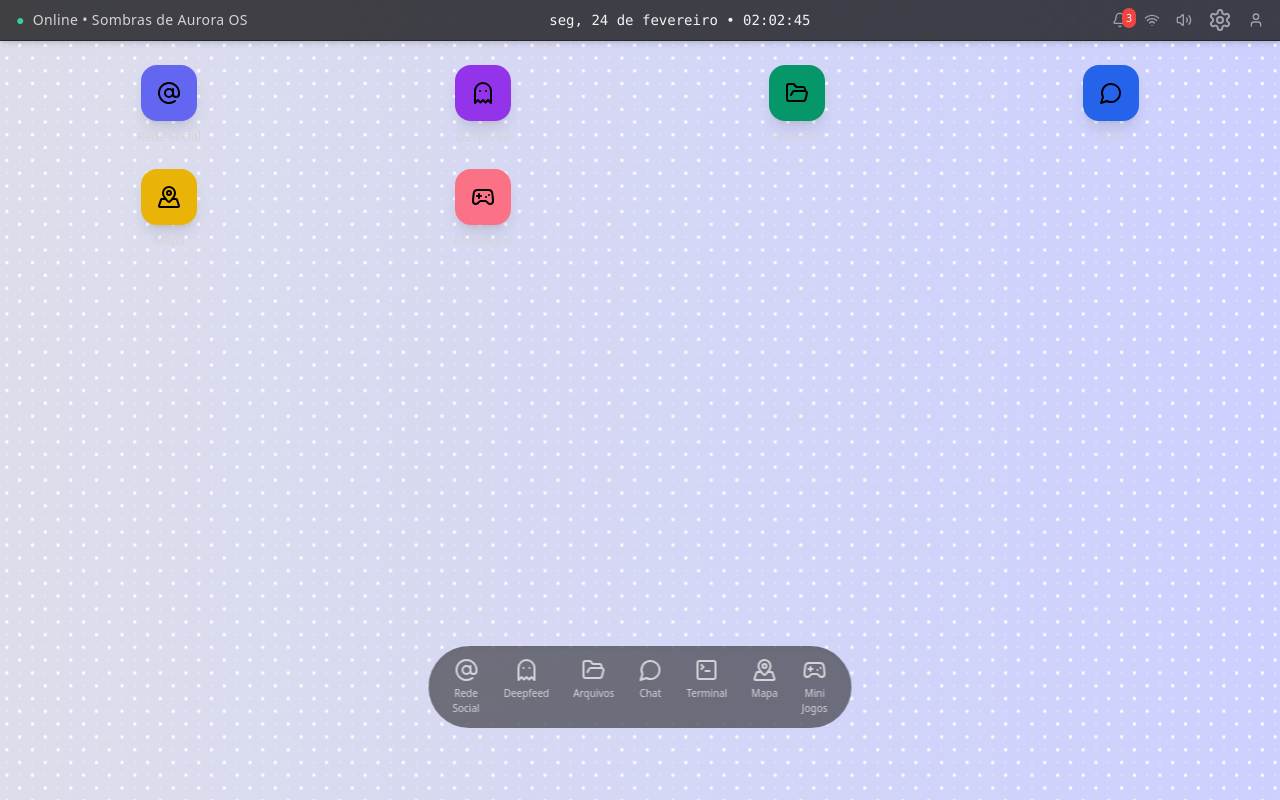
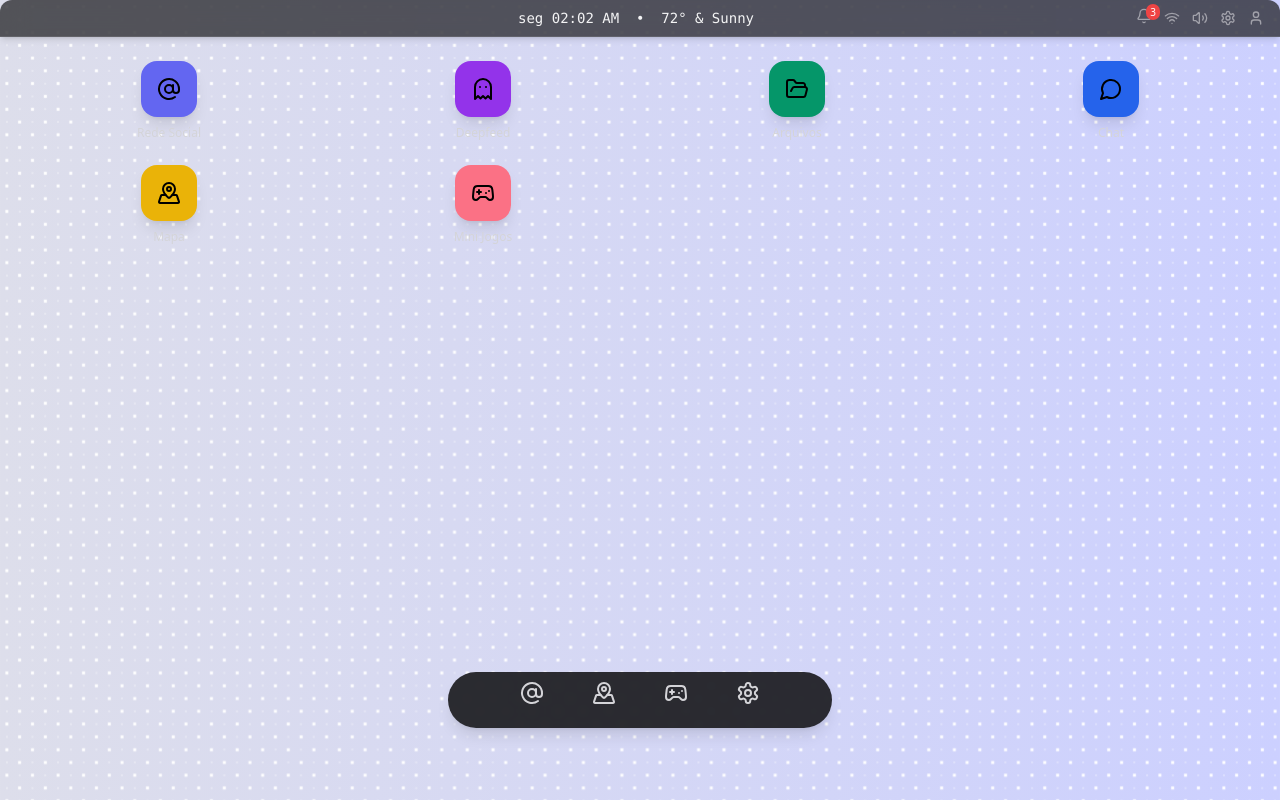
Before and after one commit to ThaisFReis/Sombras-de-Aurora, a React (Vite) app: page / in a window 1280 px wide. Built offline with nearby package versions, Linux system fonts and the light colour scheme; a web font is replaced by a local one.

Commit message:
feat: add tailwind-rounded-out dependency and enhance Dock and SystemHeader components with improved layout and animations

```diff
--- a/package.json
+++ b/package.json
@@ -38,6 +38,7 @@
     "react-toastify": "^10.0.5",
     "sass": "^1.77.8",
     "tailwind-merge": "^2.4.0",
+    "tailwind-rounded-out": "^1.0.1",
     "update-browserslist-db": "^1.1.3",
     "yup": "^1.4.0",
     "zustand": "^5.0.5"
--- a/src/components/Dock.tsx
+++ b/src/components/Dock.tsx
@@ -6,61 +6,171 @@ import {
   SquareTerminal,
   AtSign,
   Gamepad2,
+  Settings,
 } from "lucide-react";
+import { useState, useRef, useEffect } from "react";
+import { motion, AnimatePresence } from "framer-motion";
 
 interface DockProps {
   onSelectApp: (app: string | null) => void;
   activeApp: string | null;
 }
 
-const apps = [
+const categories = [
   {
-    id: "feed",
-    name: "Rede Social",
+    id: "social",
     icon: <AtSign />,
-  },
-  { id: "forum", name: "Deepfeed", icon: <Ghost /> },
-  {
-    id: "arquivos",
-    name: "Arquivos",
-    icon: <FolderOpen />,
-    color: "bg-emerald-600",
+    apps: [
+      { id: "feed", name: "Rede Social", icon: <AtSign /> },
+      { id: "forum", name: "Deepfeed", icon: <Ghost /> },
+      { id: "chat", name: "Chat", icon: <MessageCircle /> },
+    ],
   },
   {
-    id: "chat",
-    name: "Chat",
-    icon: <MessageCircle />,
+    id: "navegacao",
+    icon: <MapPinned />,
+    apps: [{ id: "map", name: "Mapa", icon: <MapPinned /> }],
   },
   {
-    id: "terminal",
-    name: "Terminal",
-    icon: <SquareTerminal />,
+    id: "jogos",
+    icon: <Gamepad2 />,
+    apps: [{ id: "minigames", name: "Mini Jogos", icon: <Gamepad2 /> }],
   },
   {
-    id: "map",
-    name: "Mapa",
-    icon: <MapPinned />,
-  },
-  {
-    id: "minigames",
-    name: "Mini Jogos",
-    icon: <Gamepad2 />,
+    id: "sistema",
+    icon: <Settings />,
+    apps: [
+      { id: "arquivos", name: "Arquivos", icon: <FolderOpen /> },
+      { id: "terminal", name: "Terminal", icon: <SquareTerminal /> },
+      { id: "settings", name: "Configurações", icon: <Settings /> },
+    ],
   },
 ];
 
 export const Dock = ({ onSelectApp, activeApp }: DockProps) => {
+  const [openCategory, setOpenCategory] = useState<string | null>(null);
+  const submenuRef = useRef<HTMLDivElement | null>(null);
+  const dockRef = useRef<HTMLDivElement | null>(null);
+  const [isHoveringDock, setIsHoveringDock] = useState(false);
+  const [isHoveringMenu, setIsHoveringMenu] = useState(false);
+
+  useEffect(() => {
+    if (!isHoveringDock && !isHoveringMenu) {
+      const timeout = setTimeout(() => setOpenCategory(null), 200); // delay para transição suave
+      return () => clearTimeout(timeout);
+    }
+  }, [isHoveringDock, isHoveringMenu]);
+
+  const handleCategoryClick = (categoryId: string) => {
+    setOpenCategory((prev) => (prev === categoryId ? null : categoryId));
+  };
+
+  // Fechar submenu ao clicar fora
+  useEffect(() => {
+    const handleClickOutside = (event: MouseEvent) => {
+      const target = event.target as Node;
+      if (
+        submenuRef.current &&
+        !submenuRef.current.contains(target) &&
+        dockRef.current &&
+        !dockRef.current.contains(target)
+      ) {
+        setOpenCategory(null);
+      }
+    };
+
+    document.addEventListener("mousedown", handleClickOutside);
+    return () => document.removeEventListener("mousedown", handleClickOutside);
+  }, []);
+
   return (
-    <div className="absolute bottom-4 left-1/2 -translate-x-1/2 flex gap-6 bg-zinc-800/60 rounded-full px-6 py-3 shadow-inner backdrop-blur-md">
-      {apps.map((app) => (
-        <button
-          key={app.id + "dock"}
-          onClick={() => onSelectApp(activeApp === app.id ? null : app.id)}
-          className="flex flex-col items-center text-zinc-300 hover:text-white"
-        >
-          {app.icon}
-          <span className="text-[10px] mt-1">{app.name}</span>
-        </button>
-      ))}
+    <div className="relative z-50">
+      {/* Submenu global */}
+      <AnimatePresence>
+        {openCategory && (
+          <motion.div
+            ref={submenuRef}
+            onMouseEnter={() => setIsHoveringMenu(true)}
+            onMouseLeave={() => setIsHoveringMenu(false)}
+            initial={{ opacity: 0, scale: 0.95 }}
+            animate={{ opacity: 1, scale: 1 }}
+            exit={{ opacity: 0, scale: 0.95 }}
+            transition={{ duration: 0.25, ease: "easeOut" }}
+            className="fixed bottom-5 -left-48 flex flex-col gap-2
+        bg-zinc-700/90 backdrop-blur-[3px] rounded-xl p-3 shadow-xl
+        w-96 -z-10 rounded-b-3xl h-52 overflow-hidden"
+          >
+            <motion.div
+              initial="hidden"
+              animate="visible"
+              exit="hidden"
+              variants={{
+                hidden: {
+                  transition: { staggerChildren: 0.03, staggerDirection: -1 },
+                },
+                visible: { transition: { staggerChildren: 0.05 } },
+              }}
+              className="flex flex-col gap-2"
+            >
+              {categories
+                .find((cat) => cat.id === openCategory)!
+                .apps.map((app) => (
+                  <motion.button
+                    key={app.id}
+                    variants={{
+                      hidden: { opacity: 0, x: -10 },
+                      visible: { opacity: 1, x: 0 },
+                    }}
+                    onClick={() => {
+                      onSelectApp(app.id);
+                      setOpenCategory(null);
+                    }}
+                    className="flex items-center gap-2 text-zinc-200 hover:text-white
+              hover:bg-zinc-600 px-3 py-1.5 rounded-lg text-sm
+              transition-colors duration-200"
+                  >
+                    {app.icon}
+                    {app.name}
+                  </motion.button>
+                ))}
+            </motion.div>
+          </motion.div>
+        )}
+      </AnimatePresence>
+
+      {/* Dock horizontal */}
+      <div
+        ref={dockRef}
+        className="fixed bottom-4 left-1/2 -translate-x-1/2 flex items-center justify-center z-50 w-96 h-14"
+      >
+        {/* Fundo translúcido atrás dos botões */}
+        <div className="absolute inset-0 bg-zinc-900/90 backdrop-blur-[3px] rounded-full shadow-lg z-10" />
+
+        {/* Botões acima do fundo */}
+        <div className="relative flex gap-8 px-3 pb-3.5 z-20">
+          {categories.map((cat) => (
+            <div
+              key={cat.id}
+              className="relative flex flex-col items-center z-30"
+              onMouseEnter={() => {
+                setOpenCategory(cat.id);
+                setIsHoveringDock(true);
+              }}
+              onMouseLeave={() => setIsHoveringDock(false)}
+            >
+              <button
+                className={`w-10 h-[52.5px] flex items-center justify-center rounded-b-2xl
+          text-zinc-300 hover:text-white transition ${
+            openCategory === cat.id ? "bg-zinc-700/90 backdrop-blur-[3px]" : ""
+          }`}
+                title={cat.id}
+              >
+                {cat.icon}
+              </button>
+            </div>
+          ))}
+        </div>
+      </div>
     </div>
   );
 };
--- a/src/components/SystemHeader.tsx
+++ b/src/components/SystemHeader.tsx
@@ -17,7 +17,7 @@ const apps = [
   {
     id: "settings",
     name: "Configurações",
-    icon: <Settings />,
+    icon: <Settings size={16} />,
   },
 ];
 
@@ -36,32 +36,30 @@ export const SystemHeader = ({ onSelectApp, activeApp }: SystemHeaderProps) => {
   }, []);
 
   return (
-    <div className="w-full bg-zinc-900/80 backdrop-blur-sm border-b border-zinc-800 px-4 py-2 flex justify-between items-center text-zinc-300 text-sm shadow-md z-50">
-      {/* Lado esquerdo */}
-      <div className="font-medium tracking-wide flex items-center gap-2">
-        <span className="text-emerald-400">●</span>
-        <span>Online • Sombras de Aurora OS</span>
+    <div className="w-full px-4 py-2 bg-zinc-900/70 backdrop-blur-md border-b border-white/10 rounded-t-xl shadow-md flex justify-between items-center text-zinc-300 text-xs font-medium z-50">
+      {/* Esquerda (vazio ou ícones futuros) */}
+      <div className="flex items-center gap-3 min-w-[120px]" />
+
+      {/* Centro - Data e clima */}
+      <div className="text-zinc-100 font-mono text-sm text-center mx-auto">
+        {time.format("ddd HH:mm A")} &nbsp;•&nbsp; 72° & Sunny
       </div>
 
-      {/* Centro - Relógio */}
-      <div className="font-mono text-zinc-100">
-        {time.format("ddd, D [de] MMMM • HH:mm:ss")}
-      </div>
-
-      {/* Lado direito */}
-      <div className="flex items-center gap-4 text-zinc-400 relative">
+      {/* Direita - Ícones do sistema */}
+      <div className="flex items-center gap-3 text-zinc-400 relative">
         <div className="relative">
-          <div
-            className="cursor-pointer"
+          <button
             onClick={() => setShowPanel(!showPanel)}
+            className="hover:text-white transition-colors"
+            title="Notificações"
           >
-            <Bell className="w-4 h-4 hover:text-zinc-100" />
+            <Bell className="w-4 h-4" />
             {unreadCount > 0 && (
               <span className="absolute -top-1 -right-2 bg-red-500 text-white text-[10px] rounded-full px-1">
                 {unreadCount}
               </span>
             )}
-          </div>
+          </button>
 
           {showPanel && (
             <div className="absolute right-0 mt-2 w-72 max-h-96 overflow-y-auto bg-zinc-800 border border-zinc-700 shadow-lg rounded-md p-2 z-50 space-y-3">
@@ -90,27 +88,30 @@ export const SystemHeader = ({ onSelectApp, activeApp }: SystemHeaderProps) => {
           )}
         </div>
 
-        <Wifi className="w-4 h-4 hover:text-zinc-100" />
-        <Volume2 className="w-4 h-4 hover:text-zinc-100" />
+        <span title="Wi-Fi">
+          <Wifi className="w-4 h-4 hover:text-white" />
+        </span>
+        <span title="Volume">
+          <Volume2 className="w-4 h-4 hover:text-white" />
+        </span>
 
-        {/* Apps */}
         {apps.map((app) => (
           <button
             key={app.id}
             onClick={() => onSelectApp(activeApp === app.id ? null : app.id)}
-            className="flex flex-col items-center hover:text-white"
+            className="hover:text-white"
+            title={app.name}
           >
             {app.icon}
           </button>
         ))}
 
-        {/* Ícone usuário, exemplo: poderia abrir app de perfil ou algo */}
         <button
-          className="flex flex-col items-center hover:text-white"
+          onClick={() => onSelectApp("profile")}
+          className="hover:text-white"
           title="Perfil"
-          onClick={() => onSelectApp("profile")}
         >
-          <User className="w-4 h-4 hover:text-zinc-100" />
+          <User className="w-4 h-4" />
         </button>
       </div>
     </div>
--- a/src/components/WindowApp.tsx
+++ b/src/components/WindowApp.tsx
@@ -1,6 +1,7 @@
-import { X, Minus, Maximize2, Minimize2 } from "lucide-react";
+import { X, Maximize2, Minimize2 } from "lucide-react";
 import { ReactNode, useEffect, useRef, useState } from "react";
 import { Rnd } from "react-rnd";
+import { motion } from "framer-motion";
 import clsx from "clsx";
 
 type WindowAppProps = {
@@ -19,12 +20,10 @@ export const WindowApp = ({
   startMaximized,
 }: WindowAppProps) => {
   const [isMaximized, setIsMaximized] = useState(startMaximized ?? true);
-
   const windowRef = useRef<HTMLDivElement>(null);
 
   useEffect(() => {
     if (!isMaximized) {
-      // Quando não maximizada, escuta clique fora para fechar
       const handleClickOutside = (event: MouseEvent) => {
         if (
           windowRef.current &&
@@ -45,15 +44,15 @@ export const WindowApp = ({
   return (
     <Rnd
       default={{
-        x: 100,
-        y: 100,
-        width: 700,
-        height: 500,
+        x: 120,
+        y: 80,
+        width: 900,
+        height: 600,
       }}
       size={
         isMaximized
           ? { width: "100%", height: "100%" }
-          : { width: "50%", height: "50%" }
+          : { width: "60%", height: "60%" }
       }
       position={isMaximized ? { x: 0, y: 0 } : undefined}
       minWidth={360}
@@ -64,46 +63,54 @@ export const WindowApp = ({
       disableDragging={isMaximized}
       className="z-50"
     >
-      <div
+      <motion.div
         ref={windowRef}
+        initial={{ opacity: 0, scale: 0.95 }}
+        animate={{ opacity: 1, scale: 1 }}
+        exit={{ opacity: 0, scale: 0.95 }}
+        transition={{ duration: 0.25 }}
         className={clsx(
           "w-full h-full",
-          "bg-zinc-900 border border-zinc-700 rounded-xl shadow-xl backdrop-blur-md",
+          "rounded-xl shadow-lg bg-zinc-900/90 border border-white/10 backdrop-blur-md",
           "flex flex-col overflow-hidden",
           className
         )}
       >
-        <div className="drag-handle flex items-center justify-between px-4 py-2 bg-zinc-800 border-b border-zinc-700 cursor-move select-none">
-          <h2 className="text-sm font-medium text-zinc-200 tracking-wide">
+        {/* Barra superior estilo navegador */}
+        <div className="drag-handle flex items-center justify-between px-4 py-2 bg-zinc-800/60 backdrop-blur-md border-b border-white/10 select-none cursor-move">
+          <div className="flex items-center gap-2">
+            <span className="w-3 h-3 rounded-full bg-red-500" />
+            <span className="w-3 h-3 rounded-full bg-yellow-400" />
+            <span className="w-3 h-3 rounded-full bg-green-500" />
+          </div>
+
+          <h2 className="text-sm text-zinc-200 font-medium absolute left-1/2 -translate-x-1/2 pointer-events-none">
             {title}
           </h2>
 
-          <div className="flex gap-1 items-center">
-            <button
-              onClick={onClose}
-              className="text-zinc-400 hover:text-yellow-400 hover:bg-zinc-700 h-7 w-7 rounded-full flex items-center justify-center transition-colors"
-            >
-              <Minus size={16} />
-            </button>
+          <div className="flex gap-2 items-center">
             <button
               onClick={toggleMaximize}
-              className="text-zinc-400 hover:text-green-400 hover:bg-zinc-700 h-7 w-7 rounded-full flex items-center justify-center transition-colors"
+              className="text-zinc-400 hover:text-white transition-colors"
+              title="Maximizar / Restaurar"
             >
               {isMaximized ? <Minimize2 size={16} /> : <Maximize2 size={16} />}
             </button>
             <button
               onClick={onClose}
-              className="text-zinc-400 hover:text-red-400 hover:bg-zinc-700 h-7 w-7 rounded-full flex items-center justify-center transition-colors"
+              className="text-zinc-400 hover:text-red-400 transition-colors"
+              title="Fechar"
             >
               <X size={18} />
             </button>
           </div>
         </div>
 
-        <div className="flex-1 overflow-y-auto p-4 text-zinc-100">
+        {/* Conteúdo */}
+        <div className="flex-1 overflow-y-auto p-4 text-zinc-100 scrollbar-thin scrollbar-thumb-white/10">
           {children}
         </div>
-      </div>
+      </motion.div>
     </Rnd>
   );
 };
```
Also changed, not shown: 1 other file (tests, documents, lock files or other folders).
